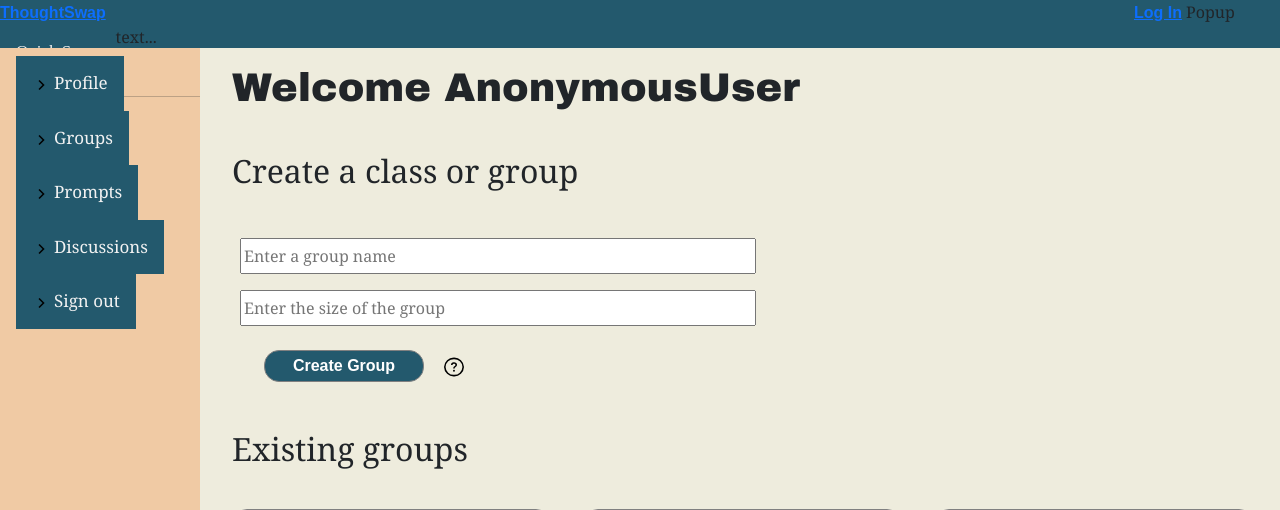
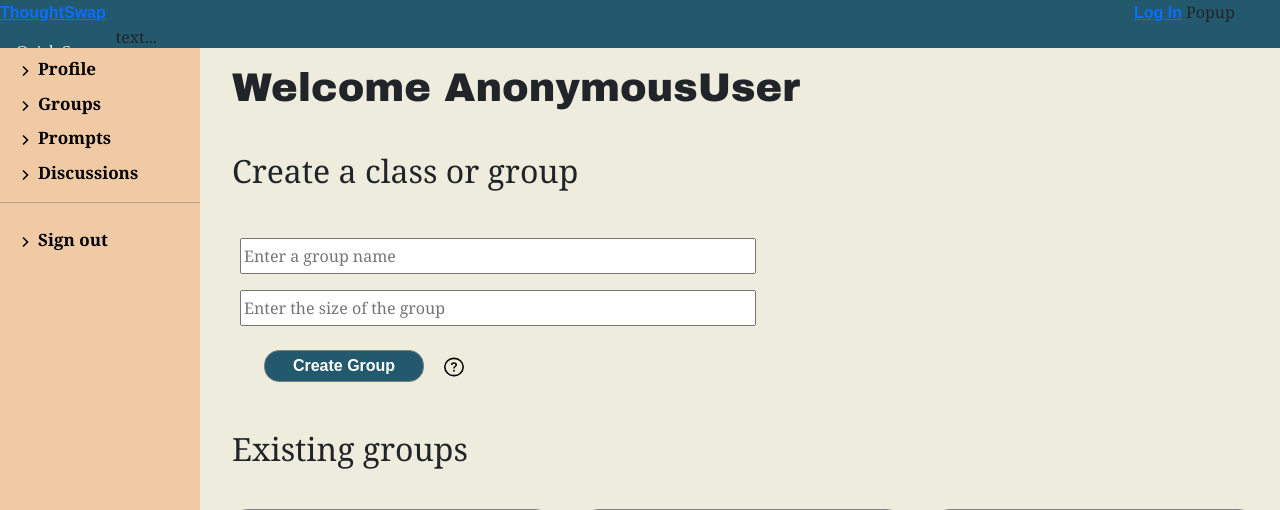
Before and after one commit to 347S24/347-final-project-thoughtswap, a Django app: page /discussion/profile/groups/ in a window 1280 px wide; the page is wider, and only the part inside the window is pictured. Shown: the top 510 px of that part. Run offline with Django 4.2, Linux system fonts and the light colour scheme.

Commit message:
fixed css merge issues

```diff
--- a/thoughtSwap/discussion/static/css/styles.css
+++ b/thoughtSwap/discussion/static/css/styles.css
@@ -32,18 +32,20 @@ Dark Blue: #23596d
     min-height: 100vh;
 }
 
-.nav-list {
+.fac-nav-list {
     padding-left: 1em;
 }
 
-.nav-item {
+.fac-nav-item {
     padding-top: 0.5em;
     list-style: none;
 }
 
-.nav-link {
+.fac-nav-link {
     color: #000;
     text-decoration: none;
+    font-size: 17px;
+    font-family: 'Times New Roman', Times, serif;
 }
 
 .facilitator-profile {
--- a/thoughtSwap/discussion/templates/discussion/profile/facilitator_profile.html
+++ b/thoughtSwap/discussion/templates/discussion/profile/facilitator_profile.html
@@ -7,33 +7,33 @@
     <div class="facilitator-nav">
         <div>
             <div class="">
-                <ul class="nav-list">
-                    <li class="nav-item"><a class="nav-link" href="{% url 'facilitator-profile' %}"><img
+                <ul class="fac-nav-list">
+                    <li class="fac-nav-item"><a class="fac-nav-link" href="{% url 'facilitator-profile' %}"><img
                                 src="/static/media/chevron-right-svgrepo-com.svg" alt="bullet point"><span
                                 class="ms-1 d-none d-sm-inline">Profile</span></a></li>
-                    <li class="nav-item">
-                        <a class="nav-link" href="{% url 'facilitator-groups' %}"><img
+                    <li class="fac-nav-item">
+                        <a class="fac-nav-link" href="{% url 'facilitator-groups' %}"><img
                                 src="/static/media/chevron-right-svgrepo-com.svg" alt="bullet point"><span
                                 class="ms-1 d-none d-sm-inline">Groups</span>
                         </a>
                     </li>
-                    <li class="nav-item">
-                        <a class="nav-link" href="{% url 'facilitator-prompts' %}"><img
+                    <li class="fac-nav-item">
+                        <a class="fac-nav-link" href="{% url 'facilitator-prompts' %}"><img
                                 src="/static/media/chevron-right-svgrepo-com.svg" alt="bullet point"><span
                                 class="ms-1 d-none d-sm-inline">Prompts</span>
                         </a>
                     </li>
-                    <li class="nav-item">
-                        <a class="nav-link" href="{% url 'facilitator-discussions' %}" data-bs-toggle="collapse">
+                    <li class="fac-nav-item">
+                        <a class="fac-nav-link" href="{% url 'facilitator-discussions' %}" data-bs-toggle="collapse">
                             <img src="/static/media/chevron-right-svgrepo-com.svg" alt="bullet point"><span
                                 class="ms-1 d-none d-sm-inline">Discussions</span>
                         </a>
-                        <!-- <ul class="nav-list" id="submenu1" data-bs-parent="#menu">
-                            <li class="nav-item">
-                                <a class="nav-link"href="#" class=""> <span class="">Item</span> 1
+                        <!-- <ul class="fac-nav-list" id="submenu1" data-bs-parent="#menu">
+                            <li class="fac-nav-item">
+                                <a class="fac-nav-link"href="#" class=""> <span class="">Item</span> 1
                                 </a>
                             </li>
-                            <li class="nav-item">
+                            <li class="fac-nav-item">
                                 <a href="#" class=""> <span class="">Item</span> 2
                                 </a>
                             </li>
@@ -42,8 +42,8 @@
                 </ul>
                 <hr>
                 <div class="dropdown pb-4">
-                    <ul class="nav-list">
-                        <li class="nav-item"><a class="nav-link" href="{% url 'index' %}"><img
+                    <ul class="fac-nav-list">
+                        <li class="fac-nav-item"><a class="fac-nav-link" href="{% url 'index' %}"><img
                                     src="/static/media/chevron-right-svgrepo-com.svg" alt="bullet point"><span
                                     class="ms-1 d-none d-sm-inline">Sign out</span></a></li>
                     </ul>
@@ -58,20 +58,20 @@
         </h2>
         <div class="profile-container" id="profile-info">
             <div class="info-display">
-                <a class="nav-link" href="{% url 'facilitator-prompts' %}"><span>This will display
+                <a class="fac-nav-link" href="{% url 'facilitator-prompts' %}"><span>This will display
                         prompts</span></a>
                 <!-- {% for prompt in prompts %}
                     <div class="prompt-item">
-                        <a class="nav-link"href="#"><span>{{ prompt }}</span></a>
+                        <a class="fac-nav-link"href="#"><span>{{ prompt }}</span></a>
                     </div>
                     {% endfor %} -->
             </div>
             <div class="info-display">
-                <a class="nav-link" href="{% url 'facilitator-discussions' %}"><span>This will display
+                <a class="fac-nav-link" href="{% url 'facilitator-discussions' %}"><span>This will display
                         discussions</span></a>
                 <!-- {% for discussion in discussions %}
                     <div class="discussion">
-                        <a class="nav-link"href="#"><span>{{ discussion }}</span></a>
+                        <a class="fac-nav-link"href="#"><span>{{ discussion }}</span></a>
                     </div>
                     {% endfor %} -->
             </div>
```
